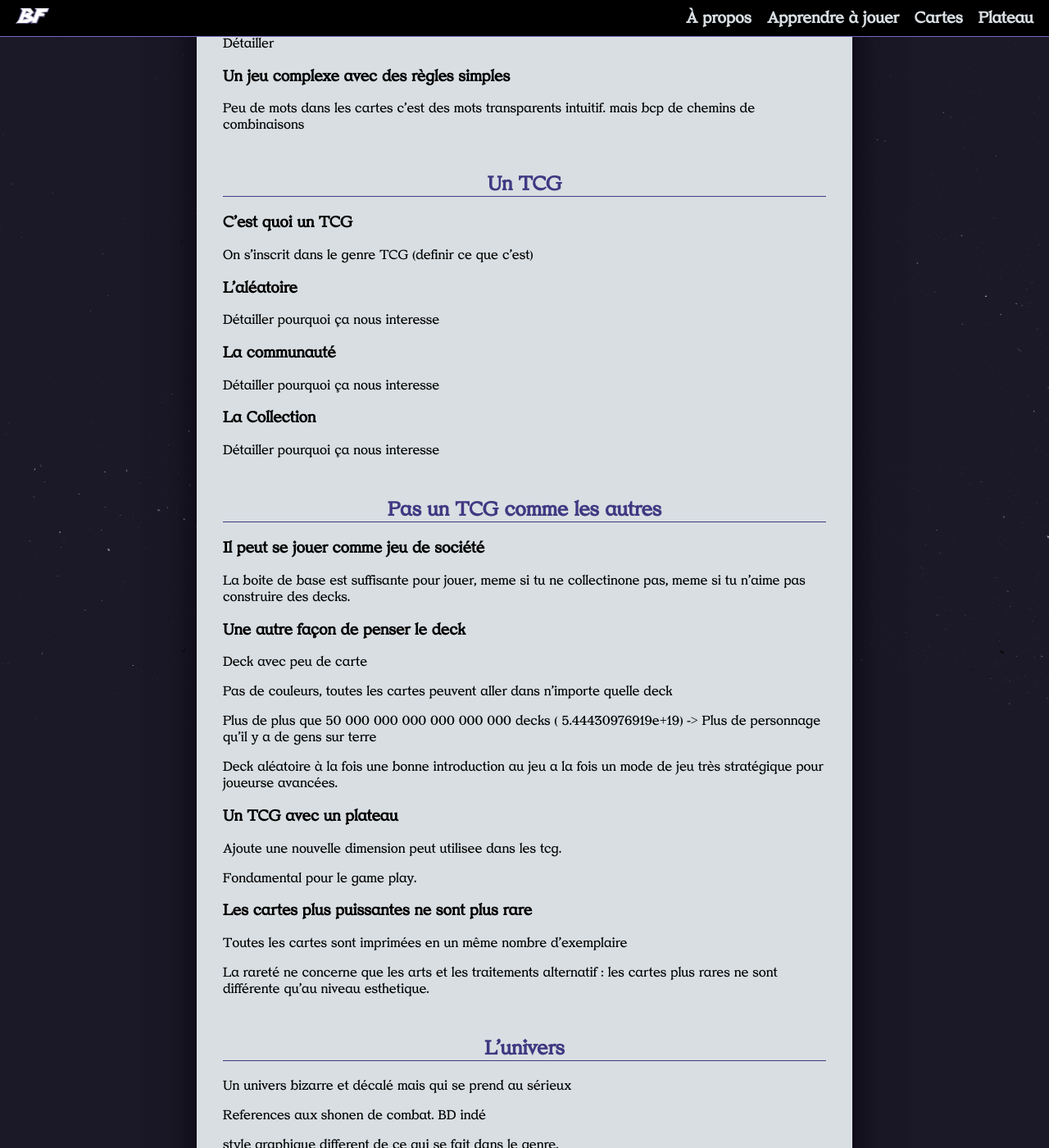
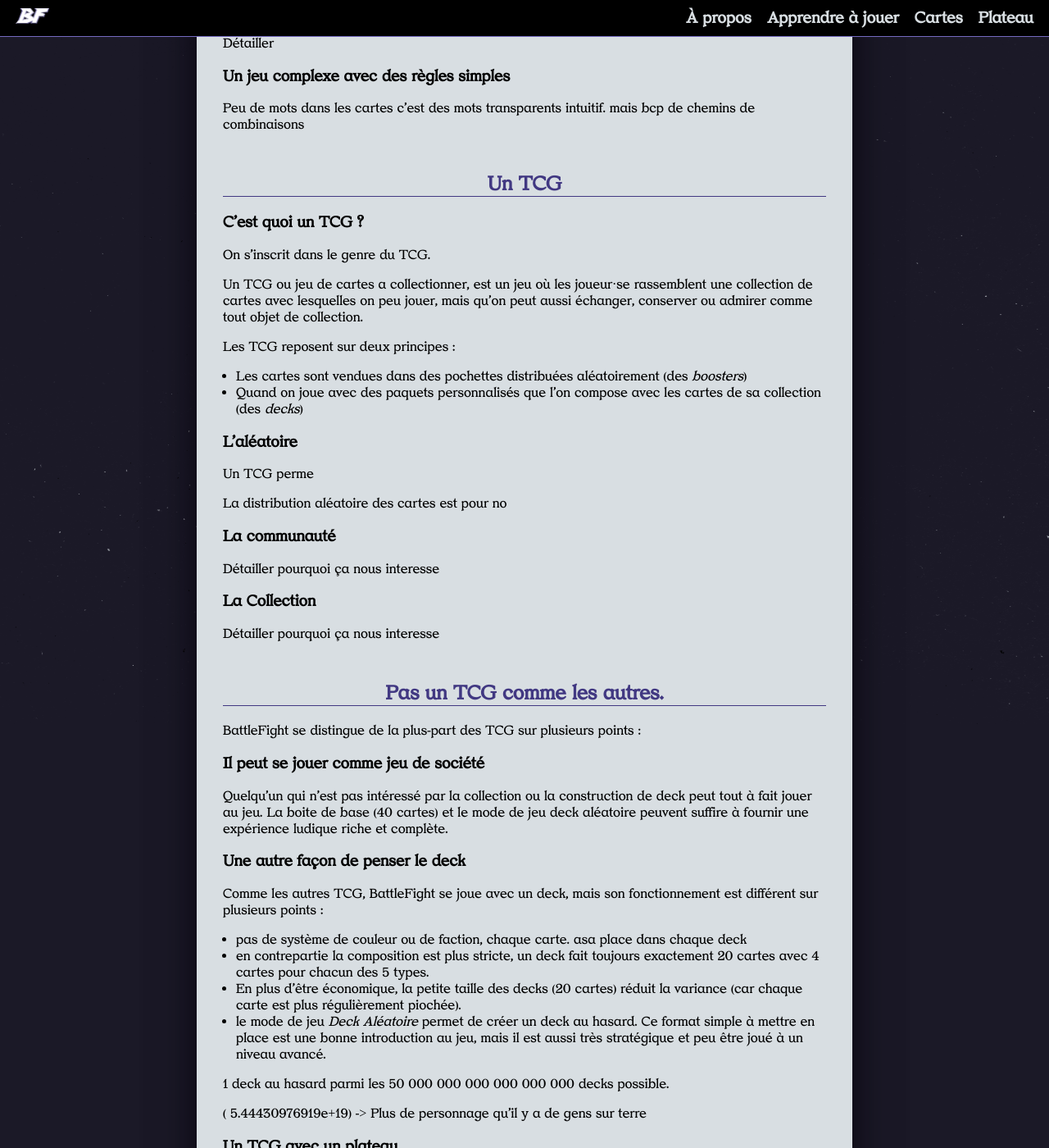
Before and after one commit to dracdrac/BATTLEFIGHT, a Jekyll site: the page built from developpement/intentions.md, in a window 1280 px wide and 1400 px high, scrolled down 517 px. Shown: the whole window at 82% size. Built offline with Jekyll 4.4.1, drawn with Linux system fonts in a browser that asks for light colours; our own code applies the rules of GitHub Pages for plain Markdown files; the repository's description, which GitHub fills in, is left out; some of the changed text lies outside the part shown.

Commit message:
Update intentions.md

```diff
--- a/developpement/intentions.md
+++ b/developpement/intentions.md
@@ -17,13 +17,22 @@
 
 ## Un TCG
 
-### C'est quoi un TCG
+### C'est quoi un TCG ?
 
-On s'inscrit dans le genre TCG (definir ce que c'est)
+On s'inscrit dans le genre du TCG.
+
+Un TCG ou jeu de cartes a collectionner, est un jeu où les joueur·se rassemblent une collection de cartes avec lesquelles on peu jouer, mais qu'on peut aussi échanger, conserver ou admirer comme tout objet de collection.
+
+Les TCG reposent sur deux principes :
+
+- Les cartes sont vendues dans des pochettes distribuées aléatoirement (des *boosters*)
+- Quand on joue avec des paquets personnalisés que l'on compose avec les cartes de sa collection (des *decks*)
 
 ### L'aléatoire
 
-Détailler pourquoi ça nous interesse
+Un TCG perme
+
+La distribution aléatoire des cartes est pour no
 
 ### La communauté
 
@@ -33,30 +42,40 @@
 
 Détailler pourquoi ça nous interesse
 
-## Pas un TCG comme les autres
+## Pas un TCG comme les autres.
+
+BattleFight se distingue de la plus-part des TCG sur plusieurs points :
 
 ### Il peut se jouer comme jeu de société
 
-La boite de base est suffisante pour jouer, meme si tu ne collectinone pas, meme si tu n'aime pas construire des decks.
+
+Quelqu'un qui n'est pas intéressé par la collection ou la construction de deck peut tout à fait jouer au jeu. La boite de base (40 cartes) et le mode de jeu deck aléatoire peuvent suffire à fournir une expérience ludique riche et complète.
+
 
 ### Une autre façon de penser le deck
 
-Deck avec peu de carte
+Comme les autres TCG, BattleFight se joue avec un deck, mais son fonctionnement est différent sur plusieurs points :
 
-Pas de couleurs, toutes les cartes peuvent aller dans n'importe quelle deck
+- pas de système de couleur ou de faction, chaque carte. asa place dans chaque deck
+- en contrepartie la composition est plus stricte, un deck fait toujours exactement 20 cartes avec 4 cartes pour chacun des 5 types.
+- En plus d'être économique, la petite taille des decks (20 cartes) réduit la variance (car chaque carte est plus régulièrement piochée).
+- le mode de jeu *Deck Aléatoire* permet de créer un deck au hasard. Ce format simple à mettre en place est une bonne introduction au jeu, mais il est aussi très stratégique et peu être joué à un niveau avancé.
 
-Plus de plus que 50 000 000 000 000 000 000 decks ( 5.44430976919e+19) -> Plus de personnage qu'il y a de gens sur terre
 
-Deck aléatoire à la fois une bonne introduction au jeu a la fois un mode de jeu très stratégique pour joueurse avancées.
+1 deck au hasard parmi les 50 000 000 000 000 000 000 decks possible.
+
+ ( 5.44430976919e+19) -> Plus de personnage qu'il y a de gens sur terre
+
+
 
 
 ### Un TCG avec un plateau
 
-Ajoute une nouvelle dimension peut utilisee dans les tcg.
+ une nouvelle dimension peut utilisee dans les tcg.
 
 Fondamental pour le game play.
 
-### Les cartes plus puissantes ne sont plus rare
+### Les cartes plus puissantes ne sont pas plus rare
 
 Toutes les cartes sont imprimées en un même nombre d'exemplaire
 
```
